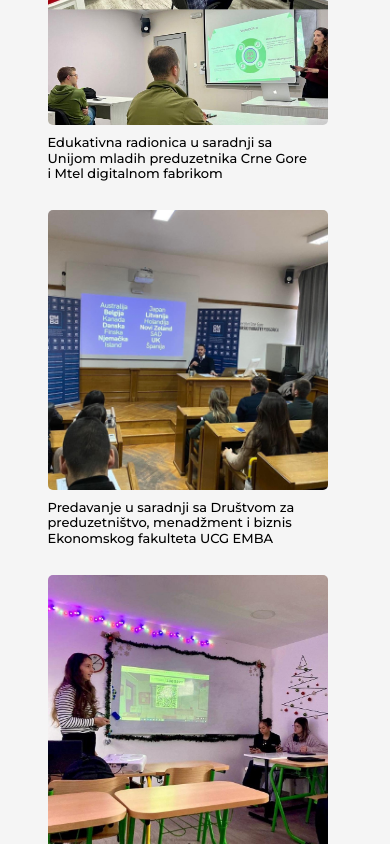
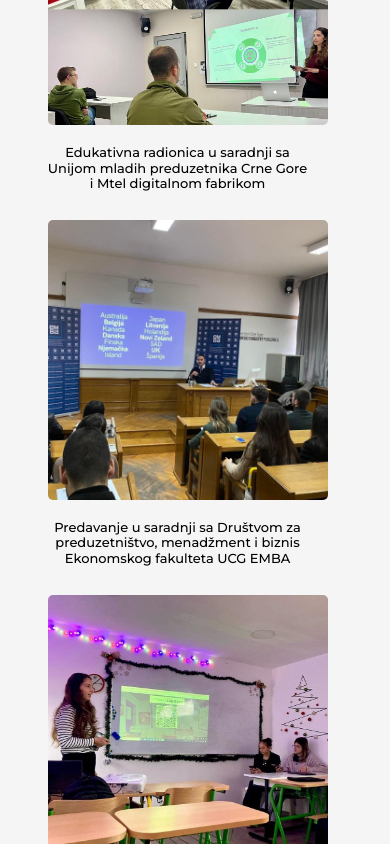
Before and after one commit to mmarakesh/a4csr, a React (Create React App) app: page / in a window 390 px wide. Shown: the part 1020-1864 px from the top of the page. Built offline with nearby package versions, Linux system fonts and the light colour scheme; a web font is replaced by a local one.

Commit message:
fixed bug

```diff
--- a/src/Components/Vjesti/Section.css
+++ b/src/Components/Vjesti/Section.css
@@ -121,9 +121,10 @@
     }
     .section-right-title {
         margin-left: 0px;
-        margin-top: 10px;
+        margin-top: 20px;
         width: 260px;
         font-size: 13px;
+        text-align: center;
     }
     .section-three-card {
         display: flex;
```
